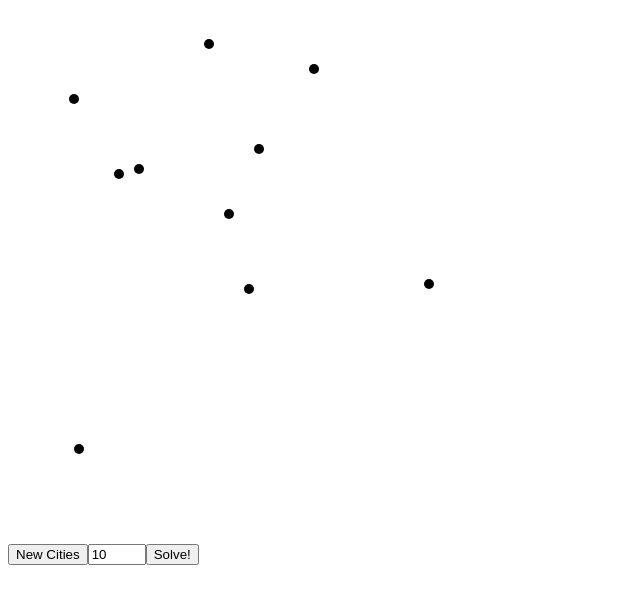
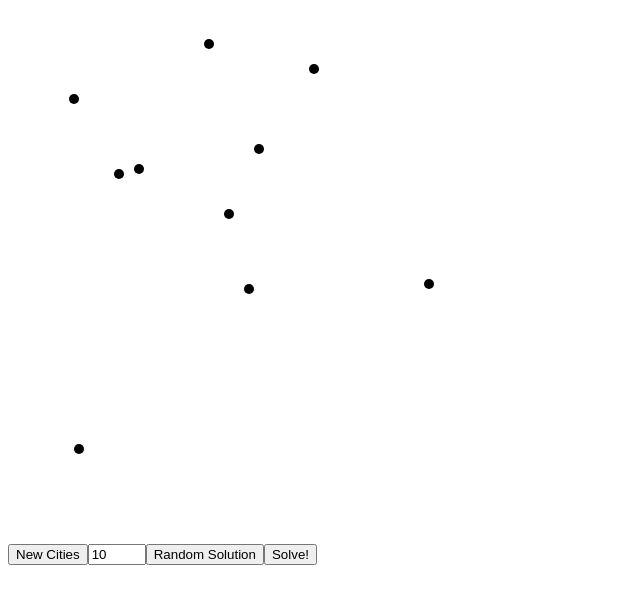
Before and after one commit to ahuth/evolved-salesman, a React (Create React App) app: page / in a window 1280 px wide. Shown: the top 604 px of the page, without its empty margins (0-640 px from the left). Built offline with nearby package versions, Linux system fonts and the light colour scheme.

Commit message:
Add button to display a random solution

```diff
--- a/src/components/app.jsx
+++ b/src/components/app.jsx
@@ -3,6 +3,7 @@ import Cities from './cities';
 import Controls from './controls';
 import newCities from '../updaters/new-cities';
 import newCount from '../updaters/new-count';
+import newRandomSolution from '../updaters/new-random-solution';
 import newSolution from '../updaters/new-solution';
 import randomCities from '../utils/random-cities';
 
@@ -22,6 +23,10 @@ export default class App extends React.Component {
     this.setState(newCount.bind(null, event.target.value));
   }
 
+  handleRandomClick = () => {
+    this.setState(newRandomSolution);
+  }
+
   handleSolveClick = () => {
     this.setState(newSolution);
   }
@@ -36,6 +41,7 @@ export default class App extends React.Component {
         <Controls
           onCountChange={this.handleCountChange}
           onNewClick={this.handleNewClick}
+          onRandomClick={this.handleRandomClick}
           onSolveClick={this.handleSolveClick}
           count={this.state.count}
         />
--- a/src/components/controls.jsx
+++ b/src/components/controls.jsx
@@ -1,6 +1,6 @@
 import React from 'react';
 
-export default function Controls({ count, onCountChange, onNewClick, onSolveClick }) {
+export default function Controls({ count, onCountChange, onNewClick, onRandomClick, onSolveClick }) {
   return (
     <div>
       <button onClick={onNewClick} type="button">
@@ -14,6 +14,9 @@ export default function Controls({ count, onCountChange, onNewClick, onSolveClic
         type="number"
         value={count}
       />
+      <button onClick={onRandomClick} type="button">
+        Random Solution
+      </button>
       <button onClick={onSolveClick} type="button">
         Solve!
       </button>
--- /dev/null
+++ b/src/updaters/new-random-solution.js
@@ -0,0 +1,11 @@
+import { shuffle } from 'lodash';
+import Chromosome from '../utils/chromosome';
+
+export default function newRandomSolution({ cities }) {
+  const solution = Chromosome.create(shuffle(cities));
+
+  return {
+    cost: Math.round(solution.cost),
+    path: solution.path,
+  };
+}
```
